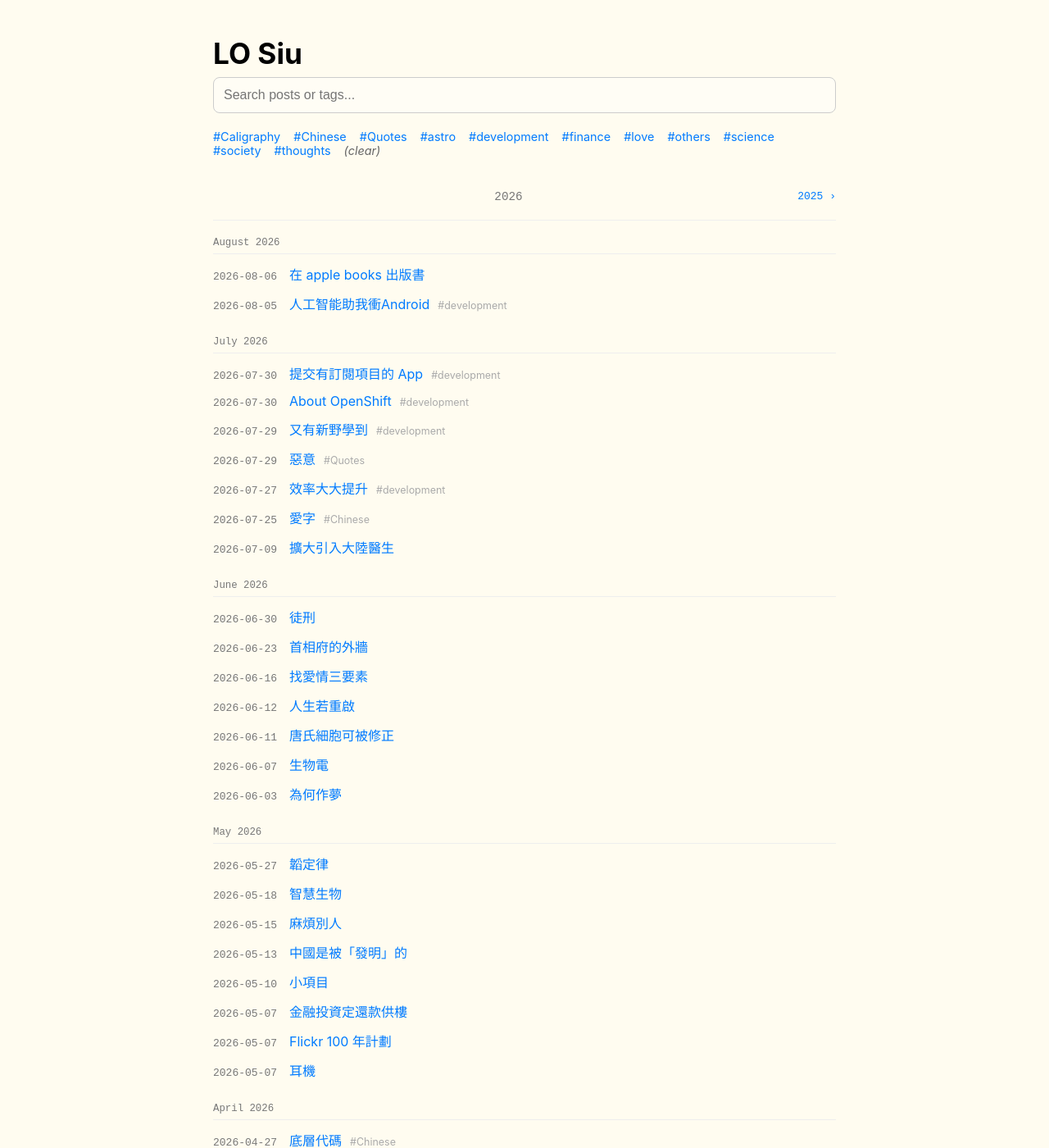
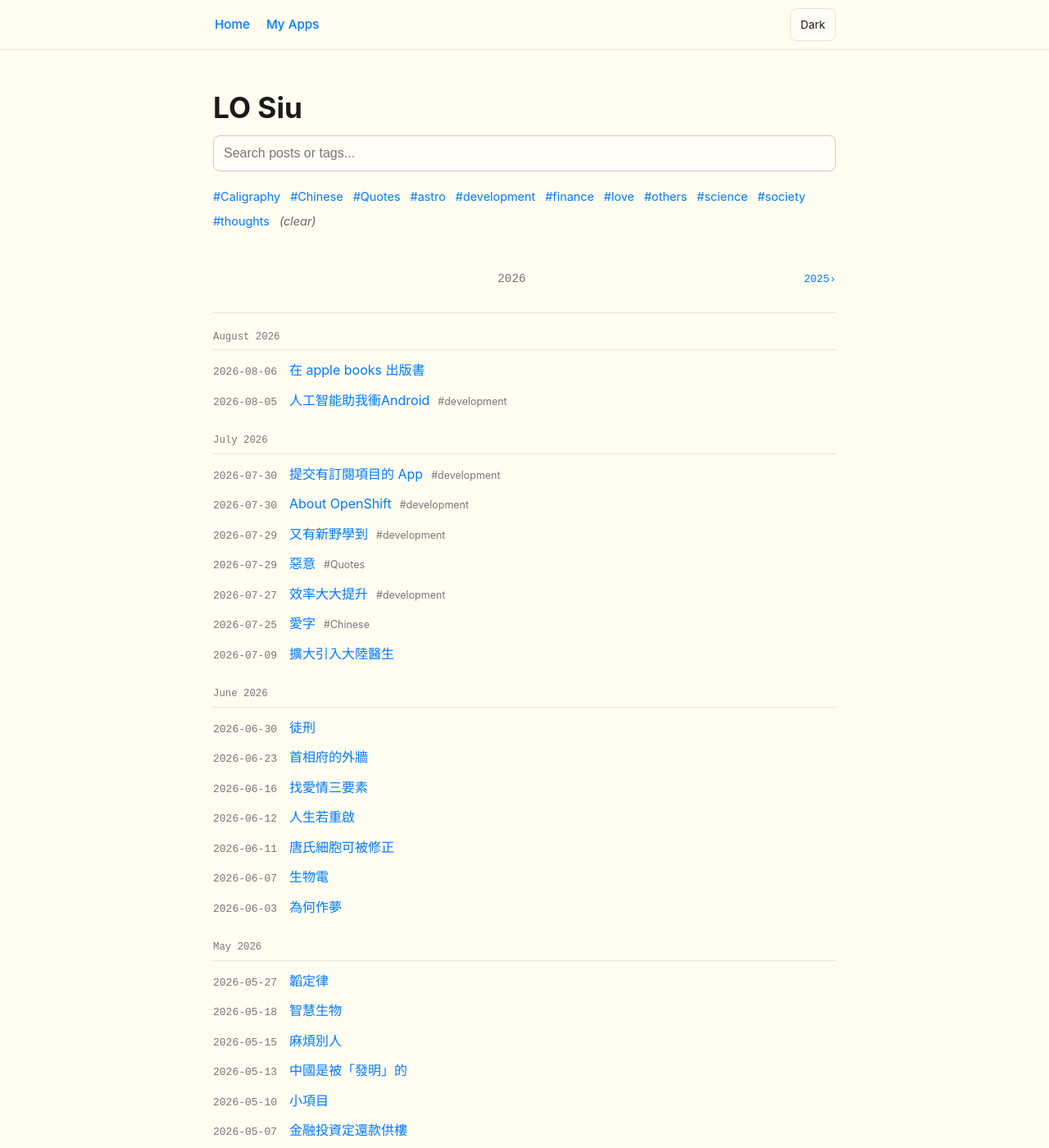
Before and after one commit to cslosiu/cslosiu.github.io, a Jekyll site: the page built from index.md, in a window 1280 px wide and 1400 px high. Shown: the whole window at 82% size. Built offline with Jekyll 4.4.1, drawn with Linux system fonts in a browser that asks for light colours.

Commit message:
Add site nav, dark scheme, and mobile-friendly layout
Introduce Home and My Apps links, system/manual theme switching, and responsive styles across the default and post layouts.

Co-authored-by: Cursor <cursoragent@cursor.com>

```diff
--- a/_layouts/default.html
+++ b/_layouts/default.html
@@ -3,38 +3,237 @@
 <head>
   <meta charset="UTF-8">
   <meta name="viewport" content="width=device-width, initial-scale=1.0">
+  <title>{{ page.title }} | {{ site.title }}</title>
+  <script>
+    (function () {
+      try {
+        var stored = localStorage.getItem('theme');
+        var theme = stored || (window.matchMedia('(prefers-color-scheme: dark)').matches ? 'dark' : 'light');
+        document.documentElement.setAttribute('data-theme', theme);
+      } catch (e) {
+        document.documentElement.setAttribute('data-theme', 'light');
+      }
+    })();
+  </script>
+  <style>
+    :root {
+      color-scheme: light;
+      --bg: #fffcf0;
+      --bg-elevated: #fffdf5;
+      --text: #1a1a1a;
+      --muted: #666666;
+      --muted-soft: #777777;
+      --border: #e8e4d8;
+      --link: #007bff;
+      --link-hover: #0056b3;
+      --tag-bg: #e9e5d5;
+      --input-bg: #fffdf5;
+      --input-border: #cccccc;
+      --nav-bg: rgba(255, 252, 240, 0.92);
+      --nav-border: #e8e4d8;
+    }
 
-  <title>{{ page.title }} | {{ site.title }}</title>
-  <style>
+    [data-theme="dark"] {
+      color-scheme: dark;
+      --bg: #161614;
+      --bg-elevated: #22221e;
+      --text: #eceae3;
+      --muted: #a8a59a;
+      --muted-soft: #8f8c82;
+      --border: #33332d;
+      --link: #6cb6ff;
+      --link-hover: #9dceff;
+      --tag-bg: #2c2c27;
+      --input-bg: #1e1e1a;
+      --input-border: #44443c;
+      --nav-bg: rgba(22, 22, 20, 0.92);
+      --nav-border: #33332d;
+    }
+
+    * {
+      box-sizing: border-box;
+    }
+
     body {
-      background-color: #fffcf0;
       margin: 0;
       padding: 0;
+      background-color: var(--bg);
+      color: var(--text);
       font-family: -apple-system, BlinkMacSystemFont, "Segoe UI", Roboto, Helvetica, Arial, sans-serif;
       -webkit-font-smoothing: antialiased;
+      line-height: 1.5;
     }
 
-    /* Responsive container for all pages */
+    a {
+      color: var(--link);
+      text-decoration: none;
+    }
+
+    a:hover {
+      color: var(--link-hover);
+      text-decoration: underline;
+    }
+
+    img {
+      max-width: 100%;
+      height: auto;
+    }
+
+    pre, code {
+      overflow-x: auto;
+      max-width: 100%;
+    }
+
+    table {
+      display: block;
+      max-width: 100%;
+      overflow-x: auto;
+    }
+
+    .site-header {
+      position: sticky;
+      top: 0;
+      z-index: 100;
+      background: var(--nav-bg);
+      backdrop-filter: blur(10px);
+      -webkit-backdrop-filter: blur(10px);
+      border-bottom: 1px solid var(--nav-border);
+    }
+
+    .site-nav {
+      max-width: 800px;
+      margin: 0 auto;
+      padding: 10px 20px;
+      display: flex;
+      flex-wrap: wrap;
+      align-items: center;
+      gap: 8px 16px;
+      min-height: 48px;
+    }
+
+    .site-nav a {
+      display: inline-flex;
+      align-items: center;
+      min-height: 40px;
+      padding: 4px 2px;
+      font-size: 0.95rem;
+      font-weight: 500;
+    }
+
+    .site-nav .nav-spacer {
+      flex: 1 1 auto;
+      min-width: 8px;
+    }
+
+    .theme-toggle {
+      appearance: none;
+      border: 1px solid var(--border);
+      background: var(--bg-elevated);
+      color: var(--text);
+      border-radius: 8px;
+      min-height: 40px;
+      padding: 6px 12px;
+      font: inherit;
+      font-size: 0.85rem;
+      cursor: pointer;
+    }
+
+    .theme-toggle:hover {
+      border-color: var(--muted-soft);
+    }
+
     .container {
       max-width: 800px;
       margin: 0 auto;
       padding: 20px;
-      box-sizing: border-box; /* Ensures padding doesn't break width */
     }
 
-    a { color: #007bff; text-decoration: none; }
-    a:hover { text-decoration: underline; }
+    /* Shared helpers used by pages / post layout */
+    .muted { color: var(--muted); }
+    .border-bottom { border-bottom: 1px solid var(--border); }
+    .border-top { border-top: 1px solid var(--border); }
 
-    /* Fix for images so they don't overflow small screens */
-    img {
-      max-width: 100%;
-      height: auto;
+    .search-input {
+      width: 100%;
+      padding: 12px;
+      font-size: 1rem;
+      border: 1px solid var(--input-border);
+      border-radius: 8px;
+      background: var(--input-bg);
+      color: var(--text);
+      margin-bottom: 20px;
+    }
+
+    .search-input::placeholder {
+      color: var(--muted-soft);
+    }
+
+    .tag-pill {
+      background: var(--tag-bg);
+      padding: 2px 6px;
+      border-radius: 3px;
+      margin-right: 5px;
+    }
+
+    hr.site-rule {
+      border: 0;
+      border-top: 1px solid var(--border);
+      margin: 20px 0;
+    }
+
+    @media (max-width: 560px) {
+      .site-nav {
+        padding: 8px 16px;
+        gap: 4px 12px;
+      }
+
+      .container {
+        padding: 16px;
+      }
+
+      .site-nav a {
+        font-size: 0.9rem;
+      }
     }
   </style>
 </head>
 <body>
+  <header class="site-header">
+    <nav class="site-nav" aria-label="Site">
+      <a href="{{ '/' | relative_url }}">Home</a>
+      <a href="https://apps.apple.com/hk/developer/siu-lo/id380878489" rel="noopener noreferrer">My Apps</a>
+      <span class="nav-spacer" aria-hidden="true"></span>
+      <button type="button" class="theme-toggle" id="themeToggle" aria-label="Toggle color scheme">Dark</button>
+    </nav>
+  </header>
+
   <div class="container">
     {{ content }}
   </div>
+
+  <script>
+    (function () {
+      var toggle = document.getElementById('themeToggle');
+      if (!toggle) return;
+
+      function labelFor(theme) {
+        return theme === 'dark' ? 'Light' : 'Dark';
+      }
+
+      function apply(theme) {
+        document.documentElement.setAttribute('data-theme', theme);
+        try { localStorage.setItem('theme', theme); } catch (e) {}
+        toggle.textContent = labelFor(theme);
+        toggle.setAttribute('aria-label', theme === 'dark' ? 'Switch to light scheme' : 'Switch to dark scheme');
+      }
+
+      apply(document.documentElement.getAttribute('data-theme') || 'light');
+
+      toggle.addEventListener('click', function () {
+        var next = document.documentElement.getAttribute('data-theme') === 'dark' ? 'light' : 'dark';
+        apply(next);
+      });
+    })();
+  </script>
 </body>
 </html>
--- a/index.md
+++ b/index.md
@@ -4,30 +4,35 @@ title: Home
 ---
 
 <style>
-  /* 移除列表的點與縮排 */
   #postList {
     list-style: none;
     padding: 0;
     margin: 0;
   }
 
-  /* 讓每一行文章有稍微的間距，閱讀更舒適 */
+  .home-title {
+    font-size: clamp(1.6rem, 5vw, 2.2em);
+    margin-bottom: 0.5rem;
+  }
+
   .post-item {
     margin-bottom: 12px;
-    display: flex; /* 使用 flex 讓日期與標題對齊更美觀 */
+    display: flex;
+    flex-wrap: wrap;
     align-items: baseline;
+    gap: 4px 0;
   }
 
   .post-date {
     font-family: monospace;
-    color: #777;
+    color: var(--muted-soft);
     margin-right: 15px;
-    flex-shrink: 0; /* 確保日期不會因為標題太長而被壓縮 */
+    flex-shrink: 0;
   }
 
   .post-tags {
     font-size: 0.78em;
-    color: #aaa;
+    color: var(--muted-soft);
     margin-left: 10px;
   }
 
@@ -42,16 +47,18 @@ title: Home
     gap: 12px;
     margin-bottom: 8px;
     font-family: monospace;
-    color: #777;
+    color: var(--muted-soft);
   }
 
   .year-nav a {
-    color: #007bff;
+    min-height: 40px;
+    display: inline-flex;
+    align-items: center;
   }
 
   .year-nav .year-current {
     font-size: 1.1em;
-    color: #777;
+    color: var(--muted-soft);
   }
 
   .year-nav .year-link.is-disabled {
@@ -75,29 +82,54 @@ title: Home
     font-family: monospace;
     font-size: 0.95em;
     font-weight: normal;
-    color: #777;
+    color: var(--muted-soft);
     margin: 0 0 12px 0;
     padding-bottom: 6px;
-    border-bottom: 1px solid #eee;
+    border-bottom: 1px solid var(--border);
   }
 
   .month-section.is-empty {
     display: none;
   }
+
+  .tag-cloud {
+    font-size: 0.9em;
+    color: var(--muted);
+    display: flex;
+    flex-wrap: wrap;
+    gap: 8px 12px;
+  }
+
+  .tag-cloud .tag-item.is-clear {
+    color: var(--muted);
+    font-style: italic;
+  }
+
+  @media (max-width: 560px) {
+    .post-date {
+      width: 100%;
+      margin-right: 0;
+      margin-bottom: 2px;
+    }
+
+    .post-tags {
+      margin-left: 0;
+      width: 100%;
+    }
+  }
 </style>
 
 <header style="margin-bottom: 40px;">
-  <h1 style="font-size: 2.2em; margin-bottom: 0.5rem;">{{ site.title | default: "My Digital Garden" }}</h1>
+  <h1 class="home-title">{{ site.title | default: "My Digital Garden" }}</h1>
 
-  <input type="text" id="searchInput" placeholder="Search posts or tags..."
-         style="width: 100%; padding: 12px; font-size: 1rem; border: 1px solid #ccc; border-radius: 8px; background: #fffdf5; box-sizing: border-box; margin-bottom: 20px;">
+  <input type="text" id="searchInput" class="search-input" placeholder="Search posts or tags...">
 
-  <div class="tag-cloud" style="font-size: 0.9em; color: #666;">
+  <div class="tag-cloud">
     {% assign tags = site.tags | sort %}
     {% for tag in tags %}
-      <a href="#{{ tag[0] | slugify }}" class="tag-item" style="margin-right: 12px; color: #007bff;">#{{ tag[0] }}</a>
+      <a href="#{{ tag[0] | slugify }}" class="tag-item">#{{ tag[0] }}</a>
     {% endfor %}
-    <a href="#" class="tag-item" style="color: #666; font-style: italic;">(clear)</a>
+    <a href="#" class="tag-item is-clear">(clear)</a>
   </div>
 </header>
 
@@ -114,7 +146,7 @@ title: Home
   <a href="#" class="year-link year-next" id="yearNext"><span></span> ›</a>
 </nav>
 
-<hr style="border: 0; border-top: 1px solid #eee; margin: 20px 0;">
+<hr class="site-rule">
 
 <div id="postList">
   {% for year_group in years %}
```
Also changed, not shown: _layouts/post.html (+15 -15 lines).
